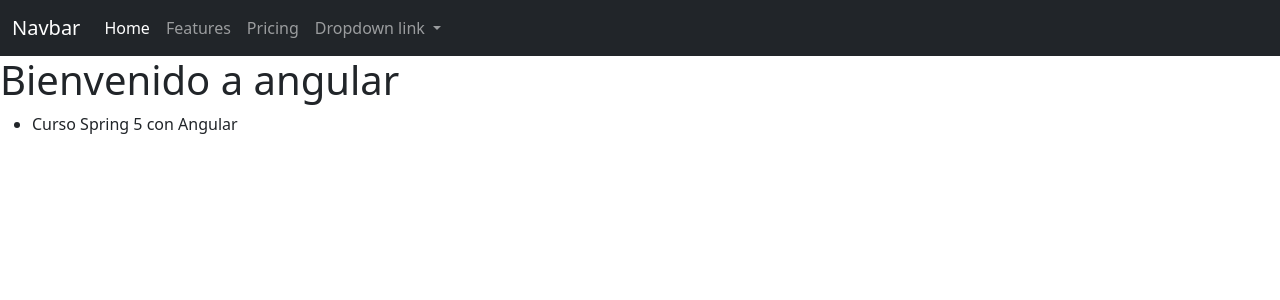
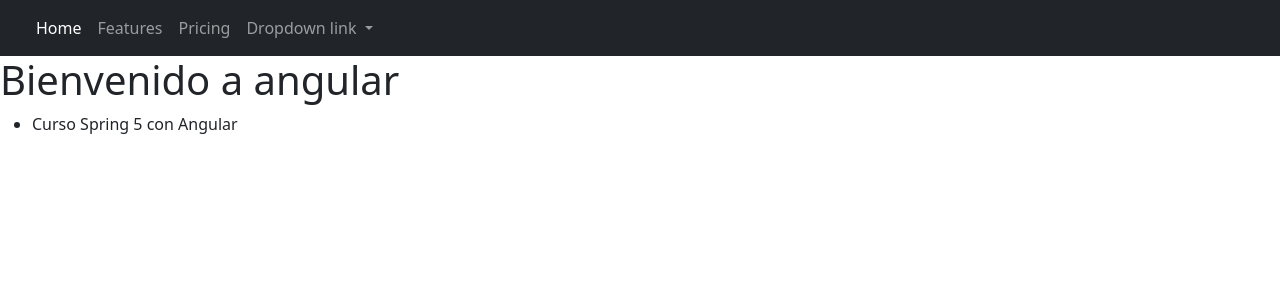
Before and after one commit to Jeor11/spring5, an Angular app in the folder angular/clientes-app/: page / in a window 1280 px wide. Shown: the top 300 px of the page. Built offline with nearby package versions, Linux system fonts and the light colour scheme.

Commit message:
Sea agregó una interpolación de un atributo.

```diff
--- a/angular/clientes-app/src/app/header/header.component.html
+++ b/angular/clientes-app/src/app/header/header.component.html
@@ -1,6 +1,6 @@
 <nav class="navbar navbar-expand-lg navbar-dark bg-dark">
   <div class="container-fluid">
-    <a class="navbar-brand" href="#">Navbar</a>
+    <a class="navbar-brand" href="#">{{titulo}}</a>
     <button class="navbar-toggler" type="button" data-bs-toggle="collapse" data-bs-target="#navbarNavDropdown" aria-controls="navbarNavDropdown" aria-expanded="false" aria-label="Toggle navigation">
       <span class="navbar-toggler-icon"></span>
     </button>
```
